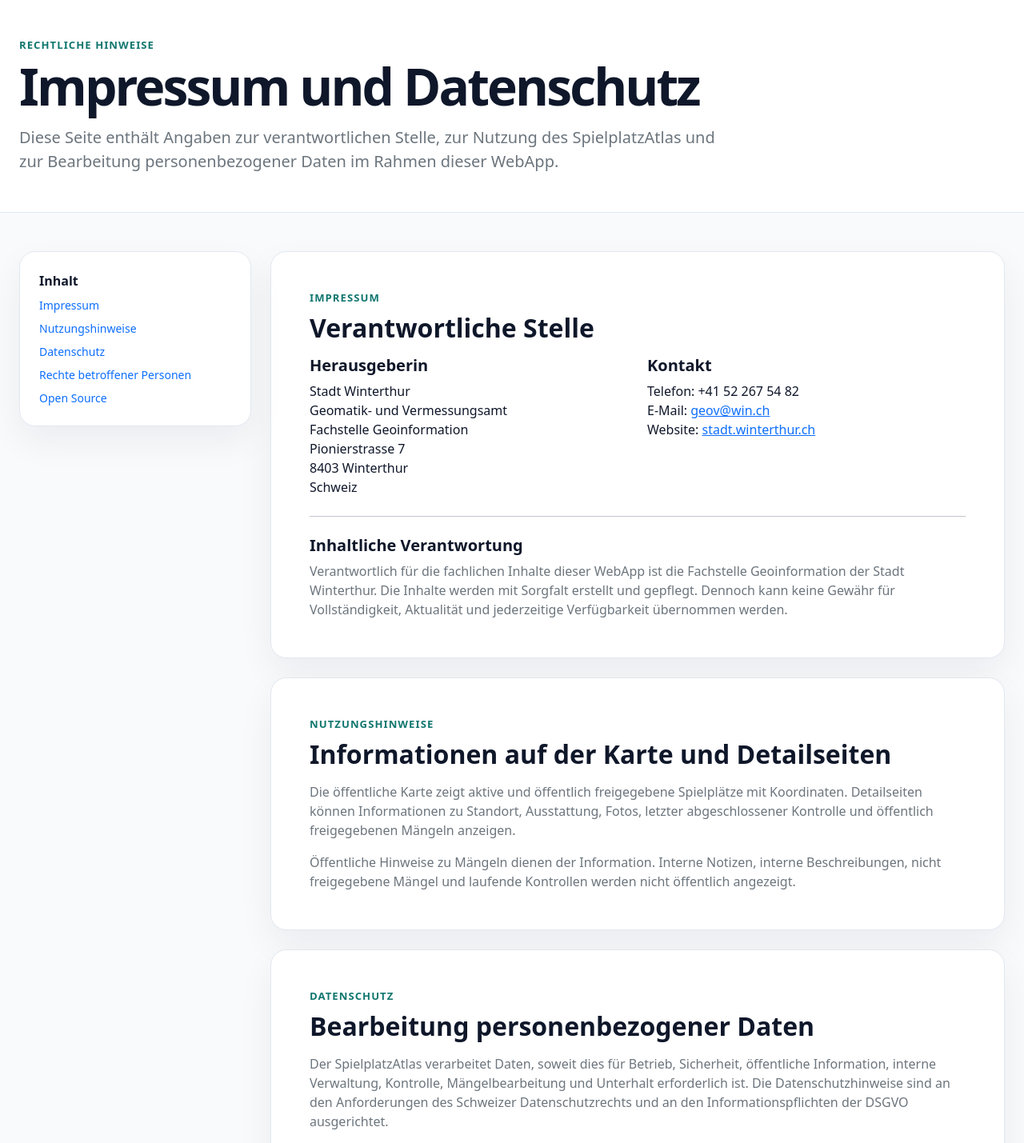
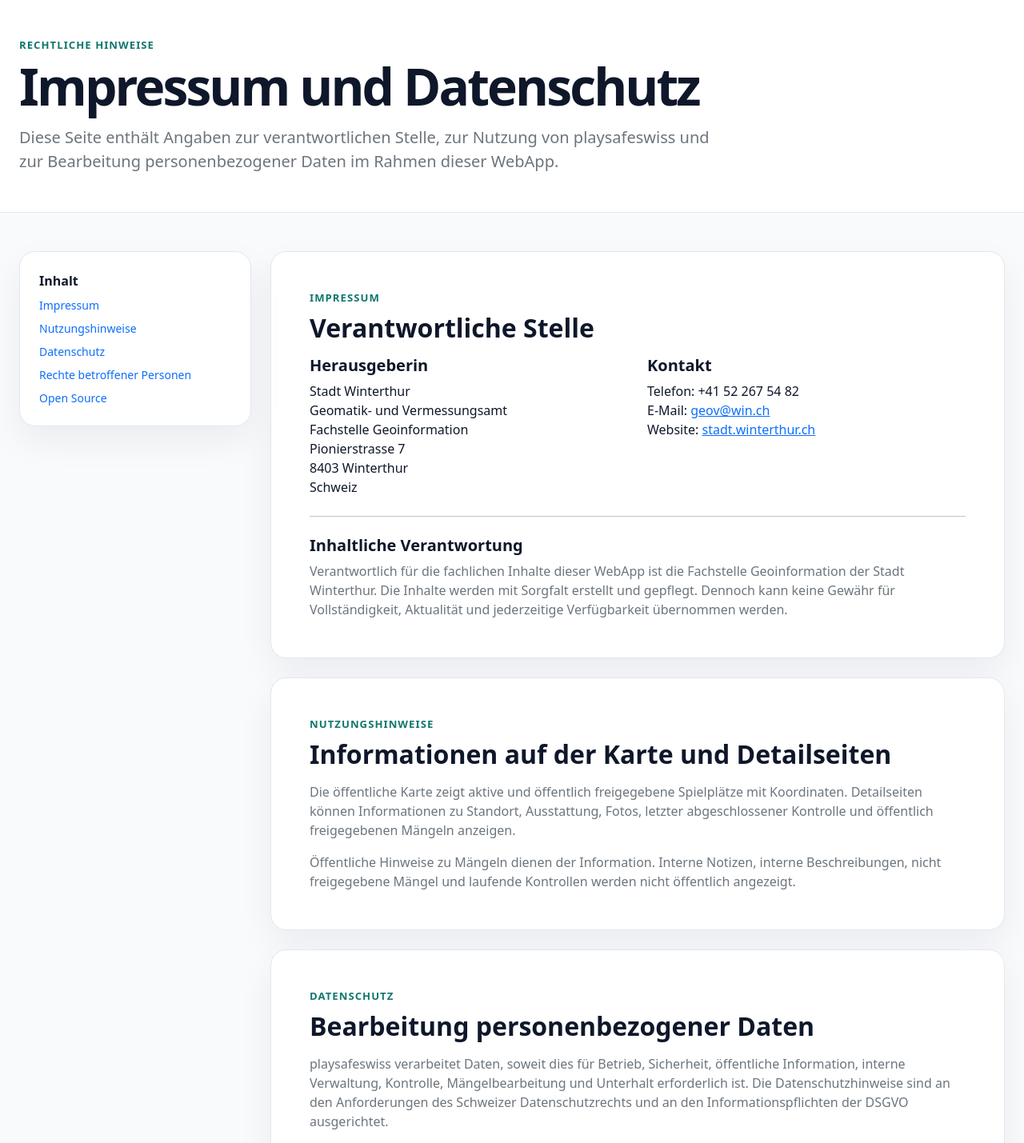
Before and after one commit to edgar-butwilowski-win/spielplatz-atlas, a Django app: template templates/public/imprint.html in a window 1280 px wide. Shown: the part 70-1499 px from the top of the page at 80% size. Run offline with Django 5.2, Linux system fonts and the light colour scheme; the template is opened without the code that fills it, so the values that code supplies are empty.

Commit message:
Impressum auf playsafeswiss umstellen

```diff
--- a/templates/public/imprint.html
+++ b/templates/public/imprint.html
@@ -1,6 +1,6 @@
 {% extends "public/base_public.html" %}
 
-{% block title %}Impressum und Datenschutz – SpielplatzAtlas{% endblock %}
+{% block title %}Impressum und Datenschutz – playsafeswiss{% endblock %}
 
 {% block extra_style %}
 <style>
@@ -32,7 +32,7 @@
         <div class="section-label mb-2">Rechtliche Hinweise</div>
         <h1 class="page-title fw-bold mb-3">Impressum und Datenschutz</h1>
         <p class="fs-5 text-secondary mb-0" style="max-width: 880px;">
-            Diese Seite enthält Angaben zur verantwortlichen Stelle, zur Nutzung des SpielplatzAtlas
+            Diese Seite enthält Angaben zur verantwortlichen Stelle, zur Nutzung von playsafeswiss
             und zur Bearbeitung personenbezogener Daten im Rahmen dieser WebApp.
         </p>
     </div>
@@ -108,7 +108,7 @@
                 <div class="section-label mb-2">Datenschutz</div>
                 <h2 class="fw-bold mb-3">Bearbeitung personenbezogener Daten</h2>
                 <p class="text-secondary">
-                    Der SpielplatzAtlas verarbeitet Daten, soweit dies für Betrieb, Sicherheit, öffentliche Information,
+                    playsafeswiss verarbeitet Daten, soweit dies für Betrieb, Sicherheit, öffentliche Information,
                     interne Verwaltung, Kontrolle, Mängelbearbeitung und Unterhalt erforderlich ist. Die Datenschutzhinweise
                     sind an den Anforderungen des Schweizer Datenschutzrechts und an den Informationspflichten der DSGVO
                     ausgerichtet.
@@ -200,7 +200,7 @@
                 <div class="section-label mb-2">Open Source</div>
                 <h2 class="fw-bold mb-3">Quellcode</h2>
                 <p class="text-secondary mb-4">
-                    SpielplatzAtlas ist als Open-Source-Lösung angelegt. Der Quellcode ist öffentlich auf GitHub verfügbar.
+                    playsafeswiss ist als Open-Source-Lösung angelegt. Der Quellcode ist öffentlich auf GitHub verfügbar.
                 </p>
                 <a href="https://github.com/edgar-butwilowski-win/spielplatz-atlas" class="btn btn-atlas-primary" rel="noopener">
                     Repository auf GitHub öffnen
```
